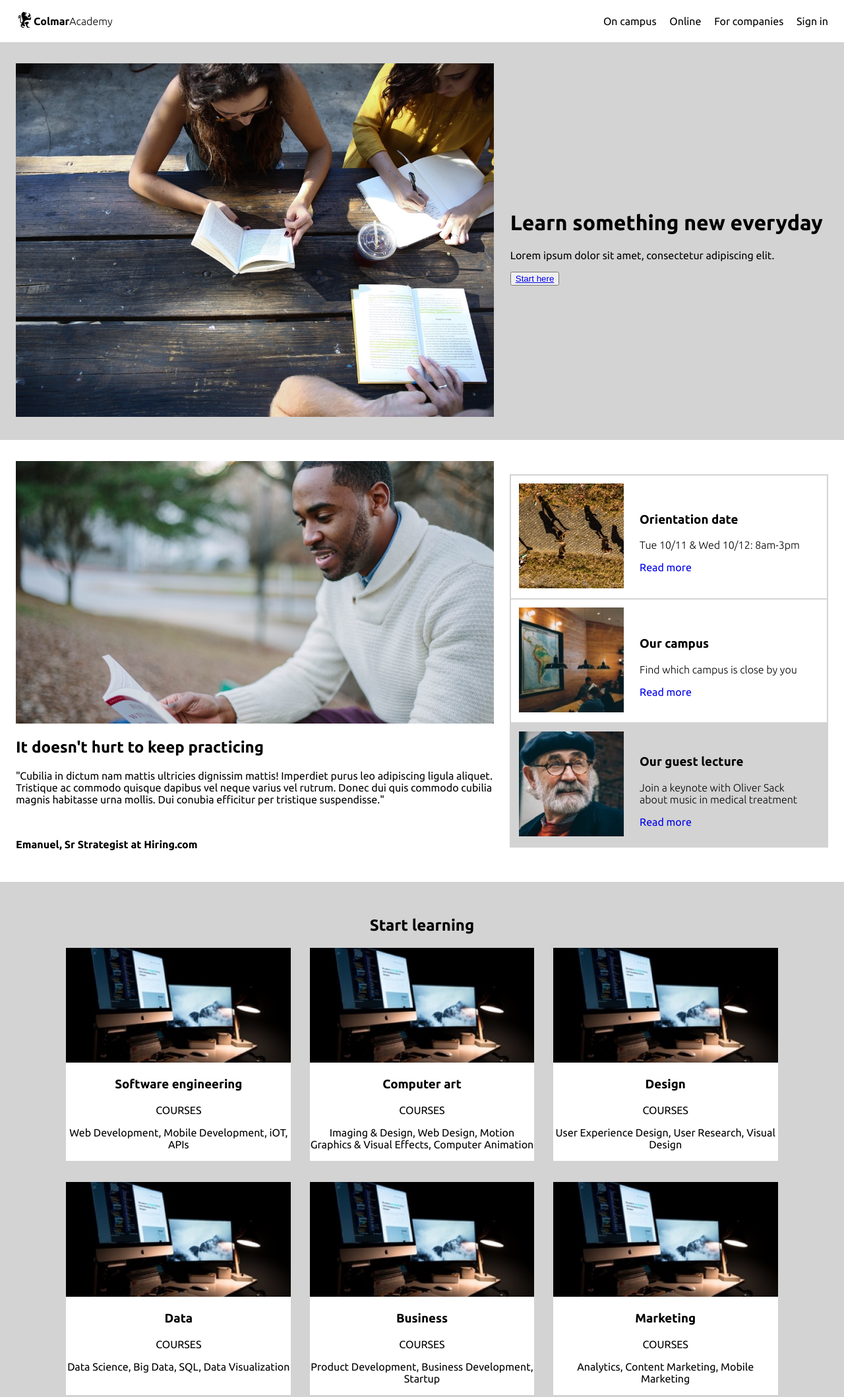
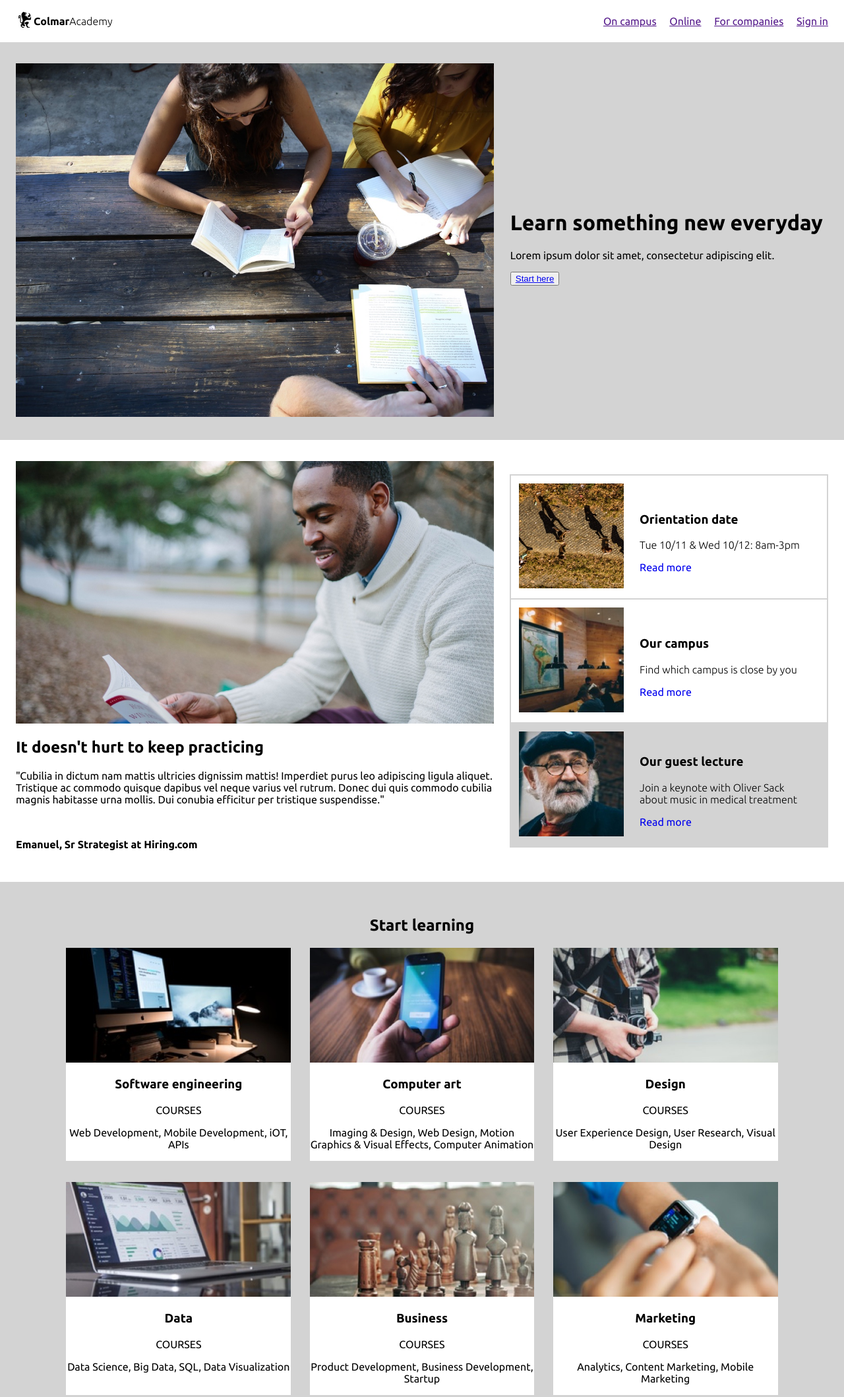
Before and after one commit to callmeTori/capstone_colmar_academy, a plain HTML site: page index.html in a window 1280 px wide. Shown: the top 2118 px of the page at 66% size. Drawn offline with Linux system fonts and the light colour scheme.

Commit message:
Media query for mobile. New section for thesis.

```diff
--- a/index.html
+++ b/index.html
@@ -12,34 +12,23 @@
   </head>
   <body>
     <!-- Navbar-->
-      <header>
-		<div class="logo-container"><img src="resources/assets/images/ic-logo.svg" alt="Colmar Academy" >
-		<span class="bold">Colmar</span>
-		<span class="light">Academy</span></div>
+    <header>
+		<div class="logo-container">
+			<img src="resources/assets/images/ic-logo.svg" alt="Colmar Academy" >
+			<span class="bold">Colmar</span>
+			<span class="light">Academy</span></div>
 		<ul class="desktop-nav">
-			<li>On campus</li>
-			<li>Online</li>
-			<li>For companies</li>
-			<li>Sign in</li>
+			<li><a href="">On campus</a></li>
+			<li><a href="">Online</a></li>
+			<li><a href="">For companies</a></li>
+			<li><a href="">Sign in</a></li>
 			</ul>
 		<ul class="mobile-nav">
-			<li><img src="resources/assets/images/ic-logo.svg" alt="Colmar Academy" class="header-link-icon"></li>
-			<li><img src="resources/assets/images/ic-on-campus.svg" alt="On Campus" class="header-link-icon"></li>
-			<li><img src="resources/assets/images/ic-online.svg" alt="Online" class="header-link-icon"></li>
-			<li><img src="resources/assets/images/ic-login.svg" alt="Login" class="header-link-icon"></li>
+			<li><a href=""><img src="resources/assets/images/ic-logo.svg" alt="Colmar Academy" class="header-link-icon"></a></li>
+			<li><a href=""><img src="resources/assets/images/ic-on-campus.svg" alt="On Campus" class="header-link-icon"></a></li>
+			<li><a href=""><img src="resources/assets/images/ic-online.svg" alt="Online" class="header-link-icon"></a></li>
+			<li><a href=""><img src="resources/assets/images/ic-login.svg" alt="Login" class="header-link-icon"></a></li>
 			</ul>
-			<!-- combined inline menu nav
-			 <ul class="menu-nav">
-				<li><img src="resources/assets/images/ic-logo.svg" alt="Colmar Academy" class="header-link-icon"></li>
-				<li><img src="resources/assets/images/ic-on-campus.svg" alt="On Campus" class="header-link-icon"></li>
-				<li><img src="resources/assets/images/ic-online.svg" alt="Online" class="header-link-icon"></li>
-				<li><img src="rsesources/assets/images/ic-login.svg" alt="Login" class="header-link-icon"></li>
-			 </ul>
-				<img src="resources/assets/images/ic-logo.svg" alt="Colmar Academy" class="header-link-icon">
-				<img src="resources/assets/images/ic-on-campus.svg" alt="On Campus" class="header-link-icon">
-				<img src="resources/assets/images/ic-online.svg" alt="Online" class="header-link-icon">
-				<img src="resources/assets/images/ic-login.svg" alt="Login" class="header-link-icon">
-			-->
     </header>
     <main>
       <div class="container" id="hero">
@@ -125,7 +114,7 @@
 
 				<div class="course-card" id="course-computerart">
 					<div class="image-container">
-						<img src="resources/assets/images/course-software.jpg" alt="computer monitors" />
+						<img src="resources/assets/images/course-computer-art.jpg" alt="computer monitors" />
 
 						</div>
 						<h3>Computer art</h3>
@@ -138,7 +127,7 @@
 
 				<div class="course-card" id="course-design">
 					<div class="image-container">
-						<img src="resources/assets/images/course-software.jpg" alt="computer monitors" />
+						<img src="resources/assets/images/course-design.jpg" alt="computer monitors" />
 
 						</div>
 						<h3>Design</h3>
@@ -150,7 +139,7 @@
 
 				<div class="course-card" id="course-data">
 					<div class="image-container">
-						<img src="resources/assets/images/course-software.jpg" alt="computer monitors" />
+						<img src="resources/assets/images/course-data.jpg" alt="computer monitors" />
 
 						</div>
 						<h3>Data</h3>
@@ -162,7 +151,7 @@
 
 				<div class="course-card" id="course-business">
 					<div class="image-container">
-						<img src="resources/assets/images/course-software.jpg" alt="computer monitors" />
+						<img src="resources/assets/images/course-business.jpg" alt="chess pieces" />
 
 						</div>
 						<h3>Business</h3>
@@ -174,7 +163,7 @@
 
 				<div class="course-card" id="course-marketing">
 					<div class="image-container">
-						<img src="resources/assets/images/course-software.jpg" alt="computer monitors" />
+						<img src="resources/assets/images/course-marketing.jpg" alt="computer monitors" />
 						</div>
 						<h3>Marketing</h3>
 					<div class="text-container">
@@ -189,8 +178,7 @@
 
 		<div class="container" id="thesis-exhibit">
 			<div class="col-1" id="featured-thesis">
-			  <video width="320" height="240" autoplay muted>
-			  	<source src="video/thesis.mp4" type="type/mp4">
+			  <video src="resources/assets/video/thesis.mp4" autoplay muted>
 				</video>
 			  <h2>Reimagine urban</h2>
 			  <p class="quote-text">"Cubilia in dictum nam mattis ultricies dignissim mattis! Imperdiet purus leo adipiscing ligula aliquet. Tristique ac commodo quisque dapibus vel neque varius vel rutrum. Donec dui quis commodo cubilia magnis habitasse urna mollis. Dui conubia efficitur per tristique suspendisse."</p>
@@ -199,9 +187,7 @@
 			  </div>
 
 			<div class="col-2" id="thesis-grid">
-
 			  <div class="container-information-grid">
-
 				<div class="information-card" id="orientation-date">
 					<div class="container-image">
 						<img src="resources/assets/images/information-orientation.jpg" />
```
